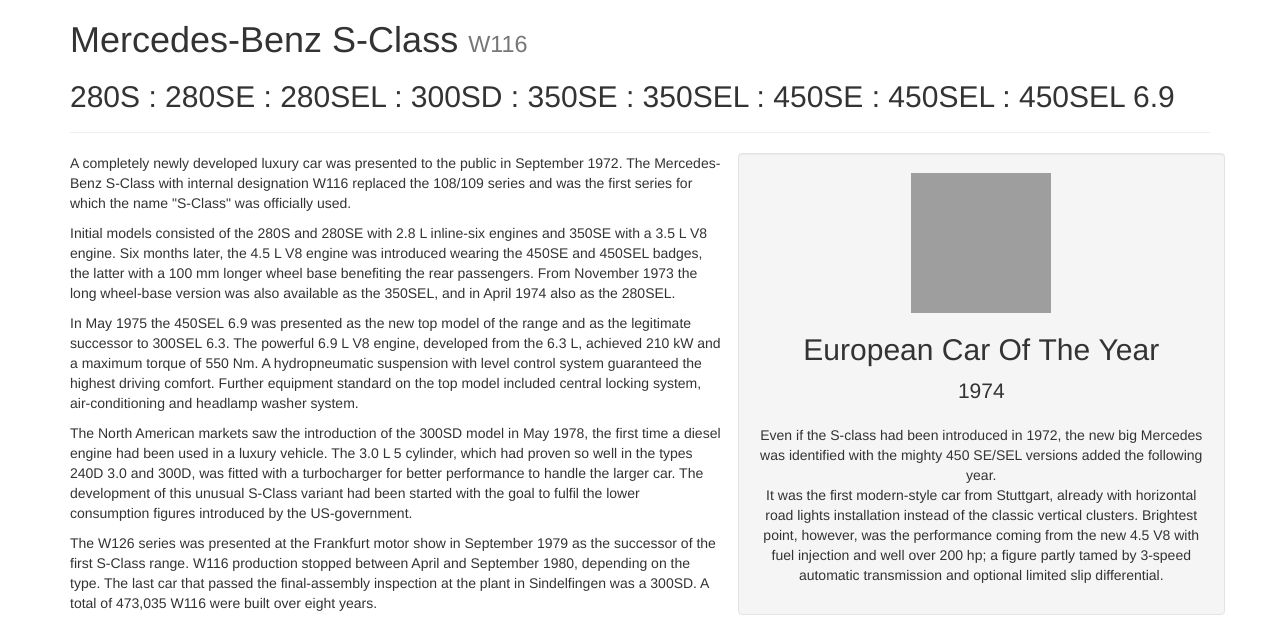
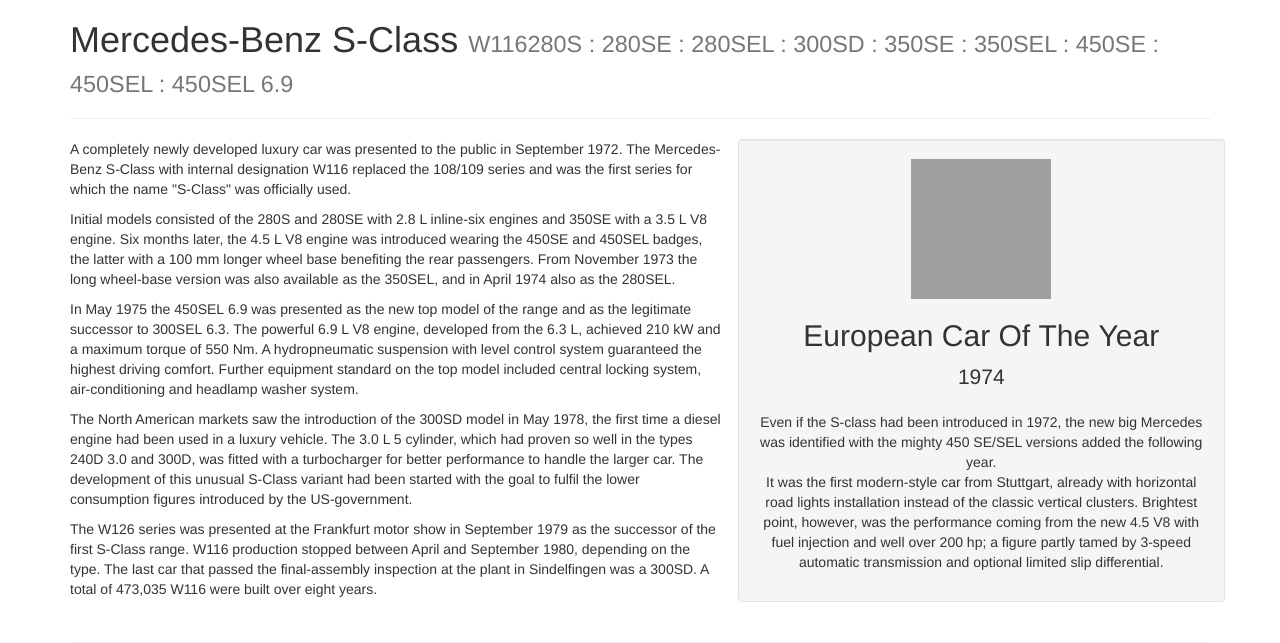
Before and after one commit to W116org/w116org.github.io, a Jekyll site: the page built from index.html, in a window 1280 px wide. Shown: the part 392-1035 px from the top of the page. Built offline with Jekyll 4.4.1, drawn with Linux system fonts in a browser that asks for light colours; nearby versions of some CDN libraries; comment, search, counter and statistics services are not loaded; grey boxes are pictures that could not be loaded.

Commit message:
Update header.html

```diff
--- a/_includes/header.html
+++ b/_includes/header.html
@@ -1,5 +1,4 @@
 <div class="page-header">
-  {% if page.title %}<h1>{{page.title}}</h1>{% endif %}
-  {% if page.subtitle %}<h2>{{page.subtitle}}</h2>{% endif %}
+  {% if page.title %}<h1>{{page.title}}{% if page.subtitle %}<span class="small">{{page.subtitle}}</span>{% endif %}</h1>{% endif %}
   {% if page.lead %}<p class="lead">{{page.lead}}</p>{% endif %}
 </div>
```
